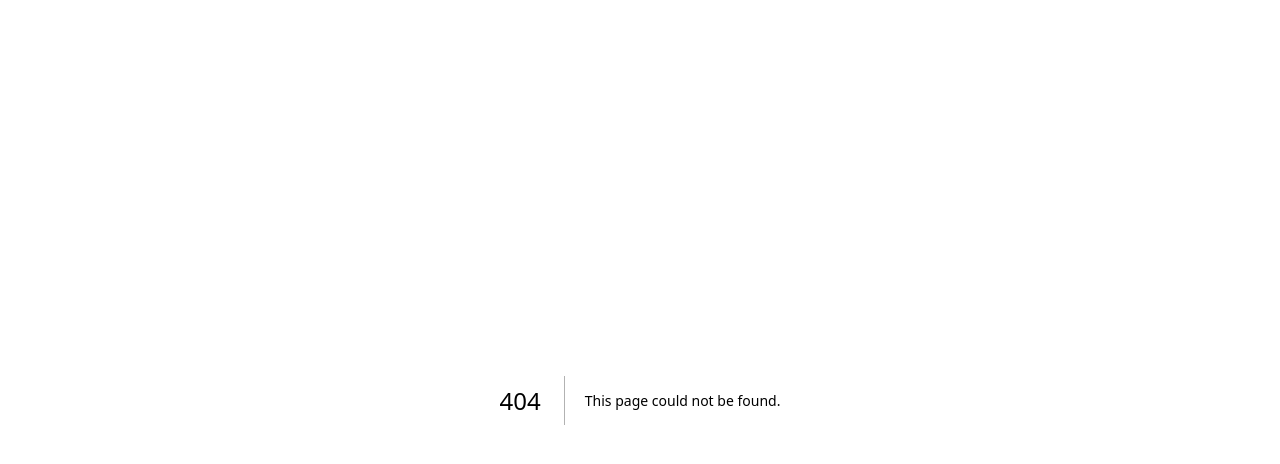
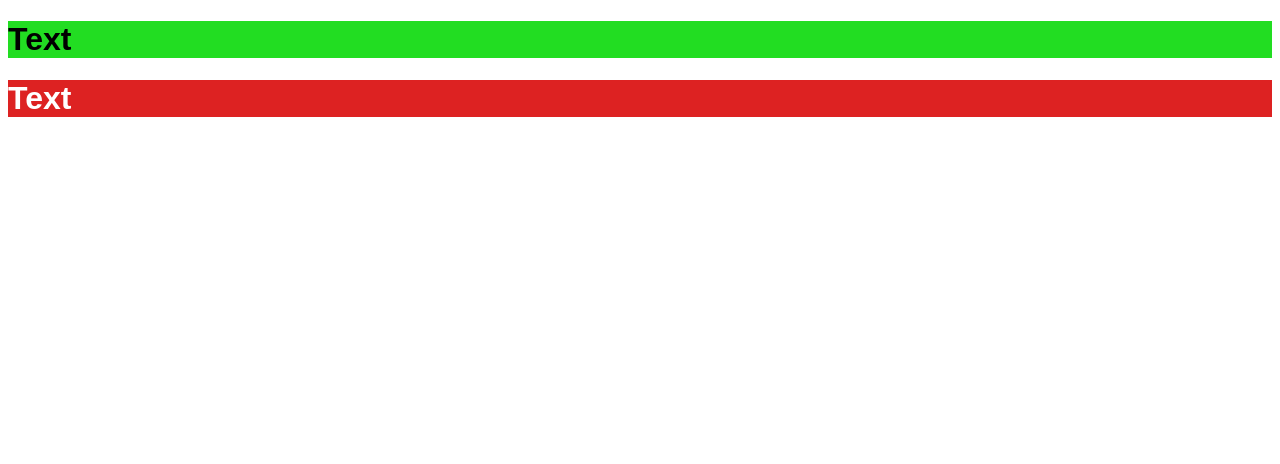
Before and after one commit to munhozotavio/learning, a Next.js app in the folder learning-next/: page /css/integration3 in a window 1280 px wide. Before the commit this address had no page. Shown: the top 464 px of the page. Built offline with nearby package versions, Linux system fonts and the light colour scheme.

Commit message:
Dynamic style

```diff
--- /dev/null
+++ b/learning-next/components/Style.tsx
@@ -0,0 +1,12 @@
+export default function Style(props) {
+return (
+  <div>
+    <h1 style={ {
+      backgroundColor: props.number >= 0 ? "#2D2" : "#D22",
+      color: props.color
+    } }>
+      Text
+    </h1>
+  </div>
+)
+}
--- /dev/null
+++ b/learning-next/pages/css/integration3.tsx
@@ -0,0 +1,10 @@
+import Style from "@/components/Style";
+
+export default function integration3() {
+  return (
+    <div>
+      <Style number={3} color={"#000"}/>
+      <Style number={-3} color={"#fff"}/>
+    </div>
+  )
+}
```
